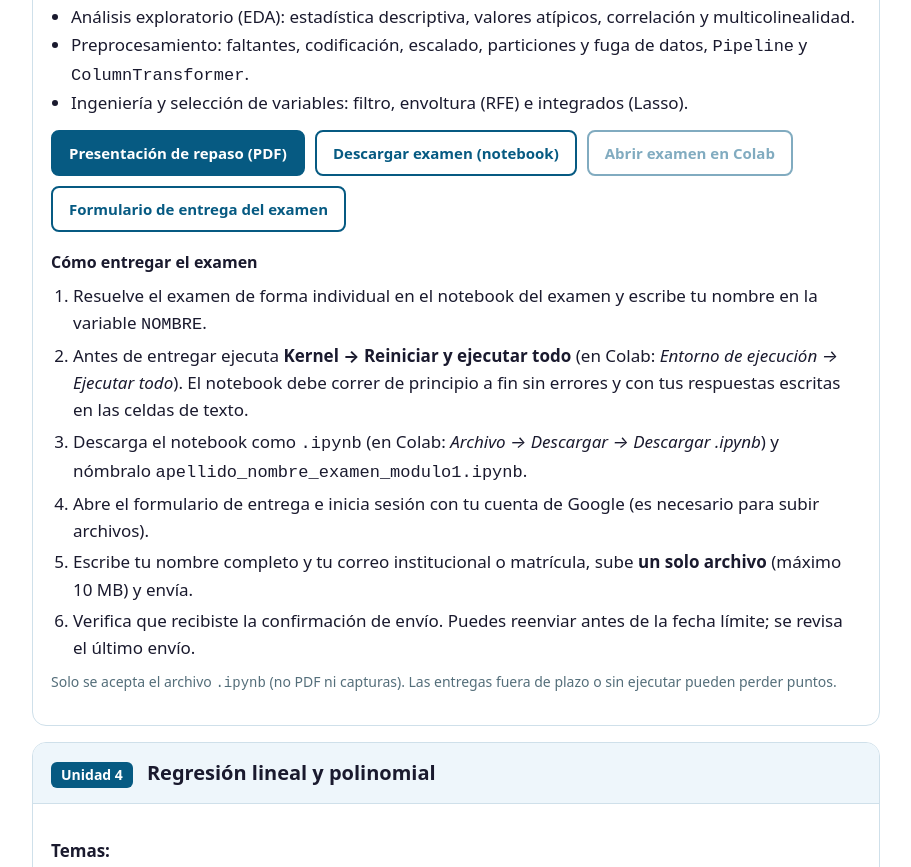
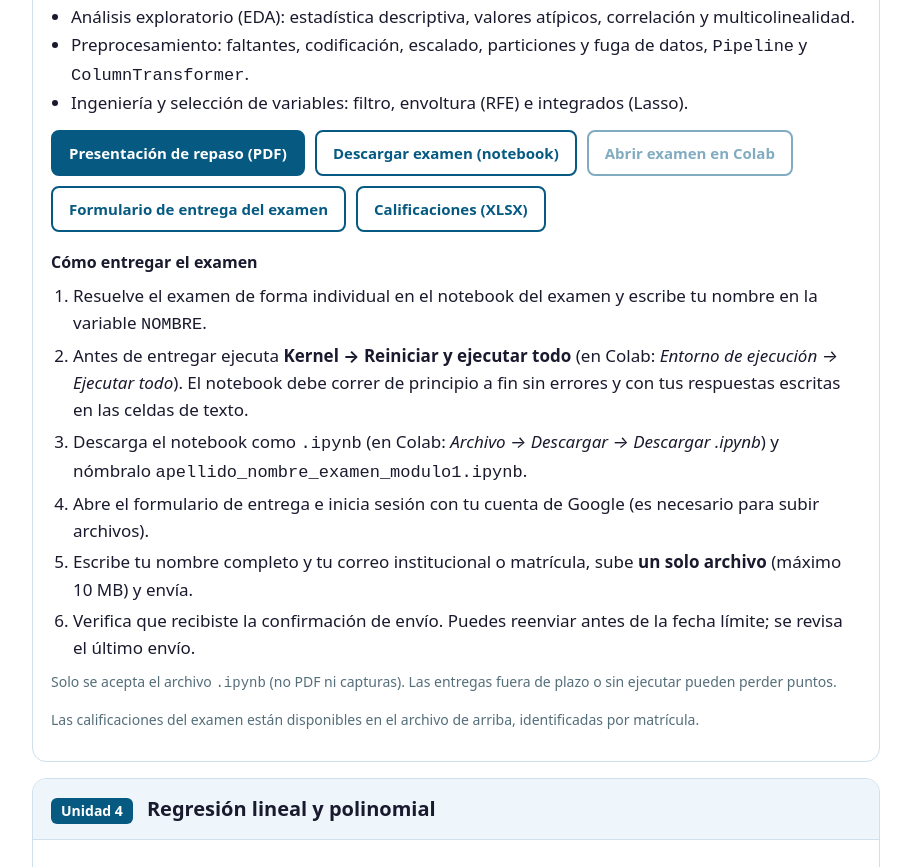
Before and after one commit to clirlab/supervised-learning-course, a plain HTML site: page index.html in a window 1280 px wide. Shown: the part 2669-3536 px from the top of the page, without its empty margins (184-1095 px from the left). Drawn offline with Linux system fonts and the light colour scheme.

Commit message:
Actualizar calificaciones del Módulo 1 y publicar las del Módulo 2
El archivo de calificaciones del Módulo 1 se reemplaza con la versión
final revisada (corrige diferencias encontradas al comparar contra la
calificación detallada por pregunta). Se agrega el archivo de
calificaciones del Módulo 2 (incluye el ajuste de política del rubro
de evaluación en conjunto de prueba y el bono por alternativa
propuesta, topado a 100 puntos). Ambos, identificados solo por
matrícula. También se restaura el enlace y la nota de calificaciones
del Módulo 1 en index.html, que se habían perdido en una reorganización
anterior, y se agrega el enlace equivalente para el Módulo 2.

Co-Authored-By: Claude Sonnet 5 <noreply@anthropic.com>
Claude-Session: https://claude.ai/code/session_016epzj1R4vp1F2KBC4jzgiV

```diff
--- a/index.html
+++ b/index.html
@@ -148,6 +148,7 @@
         <a class="boton sec" href="modulo1/examen_modulo1_preparacion_datos.ipynb" download>Descargar examen (notebook)</a>
         <a class="boton sec" data-colab="modulo1/examen_modulo1_preparacion_datos.ipynb" href="#" aria-disabled="true">Abrir examen en Colab</a>
         <a class="boton sec" id="btn-formulario" href="#" hidden target="_blank" rel="noopener">Formulario de entrega del examen</a>
+        <a class="boton sec" href="modulo1/calificaciones_examen_modulo1.xlsx" download>Calificaciones (XLSX)</a>
       </div>
 
       <h4>Cómo entregar el examen</h4>
@@ -160,6 +161,7 @@
         <li>Verifica que recibiste la confirmación de envío. Puedes reenviar antes de la fecha límite; se revisa el último envío.</li>
       </ol>
       <p class="nota">Solo se acepta el archivo <code>.ipynb</code> (no PDF ni capturas). Las entregas fuera de plazo o sin ejecutar pueden perder puntos.</p>
+      <p class="nota">Las calificaciones del examen están disponibles en el archivo de arriba, identificadas por matrícula.</p>
     </div>
   </article>
 
@@ -287,6 +289,7 @@
         <a class="boton" href="modulo2/practica_regresion_ml_estabilidad_redes.pdf">Instrucciones del examen (PDF)</a>
         <a class="boton sec" href="modulo2/electrical_grid_stability_train.csv" download>Descargar datos de entrenamiento (CSV)</a>
         <a class="boton sec" id="btn-formulario-m2" href="#" hidden target="_blank" rel="noopener">Formulario de entrega del examen</a>
+        <a class="boton sec" href="modulo2/calificaciones_examen_modulo2.xlsx" download>Calificaciones (XLSX)</a>
       </div>
       <p><b>Fecha límite de entrega: domingo 8 de noviembre, 11:00 pm.</b></p>
 
@@ -302,6 +305,7 @@
       <p class="nota">Solo se acepta el archivo <code>.ipynb</code> (no PDF ni capturas). Las entregas fuera de plazo o sin ejecutar pueden perder puntos.
         Descarga también <code>electrical_grid_stability_train.csv</code> (botón de arriba) y guárdalo en la misma
         carpeta que el notebook antes de ejecutarlo —si trabajas en Colab, súbelo con el panel de archivos (ícono de carpeta a la izquierda)—. El archivo de prueba se entregará por separado.</p>
+      <p class="nota">Las calificaciones del examen están disponibles en el archivo de arriba, identificadas por matrícula.</p>
     </div>
   </article>
 
```
Also changed, not shown: 2 other files.
